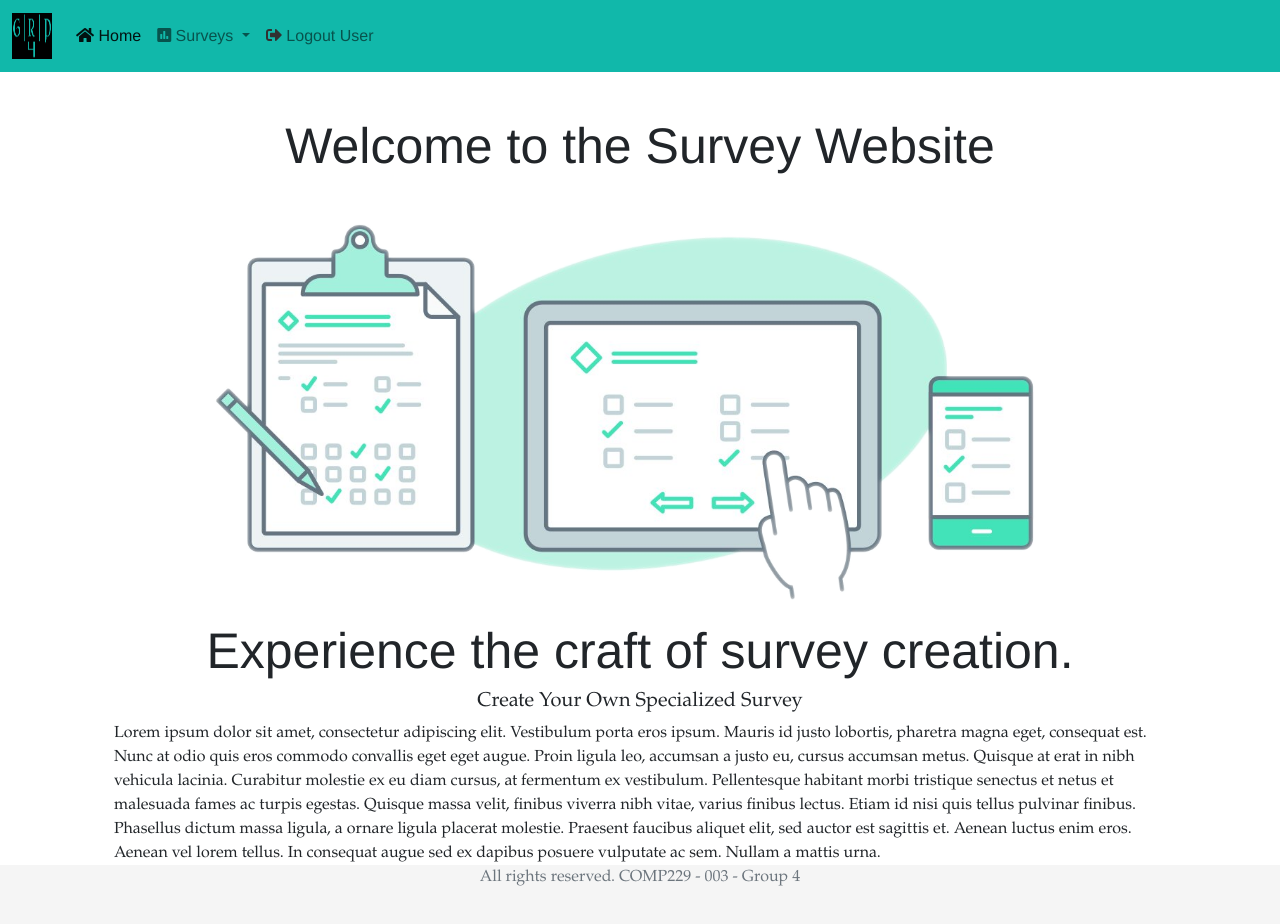
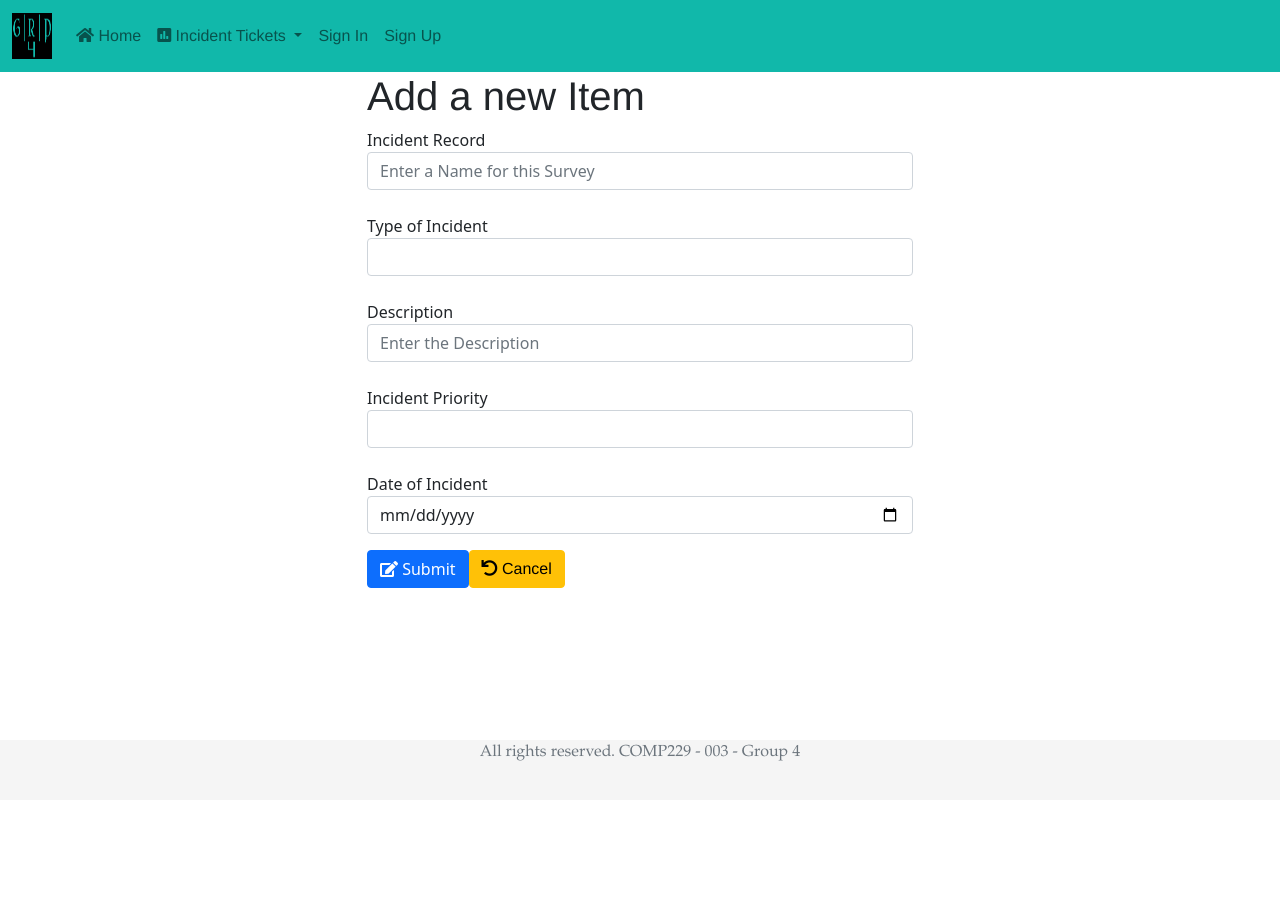
Before and after one commit to Miles136/COMP229-003-Group4-Angular, an Angular app: page /survey/add in a window 1280 px wide. Before the commit this address led to /. After the commit the page ends 800 px from the top, so only its background shows below. Built offline with nearby package versions, Linux system fonts and the light colour scheme; no server answers.

Commit message:
change from survey to ticket management

```diff
--- a/src/app/app.component.css
+++ b/src/app/app.component.css
@@ -0,0 +1,58 @@
+html {
+    position: relative;
+    min-height: 100%;
+  }
+  body {
+    /* Margin bottom by footer height */
+
+    margin-bottom: 60px;
+    color: #cfcdca;
+    background-color: #191a1a;
+  }
+  h1 {
+    font-family: Helvetica, Arial, sans-serif;
+    font-size: 50px;
+  }
+  h3 {
+    font-family: Garamond, serif;
+    font-size: 1.25rem;
+  }
+  p {
+    font-family: Garamond, serif;
+  }
+  img {
+    min-width: 400px;
+    max-width: 100%;
+    height: auto;
+  }
+  .logo {
+    min-width: 0;
+    width: 46px;
+    height: 46px;
+  }
+  a {
+    font-family: Helvetica, Arial, sans-serif;
+    line-height: 130%;
+    color:rgb(203, 253, 253);
+
+  }
+
+  .footer {
+    position: absolute;
+    bottom: 0;
+    width: 100%;
+    /* Set the fixed height of the footer here */
+    height: 60px;
+    background-color: #f5f5f5;
+  }
+  .flash{
+    color: red;
+  }
+
+  .divider:after,
+  .divider:before {
+  content: "";
+  flex: 1;
+  height: 1px;
+  background: #eee;
+  }
--- a/src/app/app.component.html
+++ b/src/app/app.component.html
@@ -1,2 +1 @@
-<!-- <app-index></app-index> -->
 <router-outlet></router-outlet>
--- a/src/app/app.module.ts
+++ b/src/app/app.module.ts
@@ -28,11 +28,8 @@ import { AuthGuard } from './components/auth/auth.guard';
     RouterModule.forRoot([
       { path: "", component: IndexComponent },
       { path: "survey/list", component: ListComponent },
+      { path: "survey/:mode", component: AddEditComponent },
       { path: "survey/:mode/:id", component: AddEditComponent, canActivate: [AuthGuard] },
-      // { path: "survey/edit", component: AddEditComponent, canActivate: [AuthGuard]},
-      // { path: "survey/add", component: AddEditComponent, canActivate: [AuthGuard]},
-      // { path: "survey/edit/:id", component: AddEditComponent, canActivate: [AuthGuard] },
-      // { path: "survey/add/:id", component: AddEditComponent, canActivate: [AuthGuard] },
       { path: "users/signup", component: SignUpComponent },
       { path: "users/signin", component: SignInComponent },
       { path: "**", redirectTo: "" }
--- a/src/app/components/partials/header.component.html
+++ b/src/app/components/partials/header.component.html
@@ -30,16 +30,19 @@
             <li class="nav-item dropdown">
               <!-- <% if (title == "List of Surveys" || title == "Create your own Survey") { %> -->
               <a class="nav-link dropdown-toggle" [class.active]="title == 'List of Surveys' || title == 'Create your own Survey'" href="#" role="button" data-bs-toggle="dropdown">
-                  <i class="fas fa-poll"></i> Surveys
+                  <i class="fas fa-poll"></i> Incident Tickets
               </a>
               <ul class="dropdown-menu">
-                <li><a class="dropdown-item" href="/survey/list">List of Surveys</a></li>
-                <li><a class="dropdown-item" href="/survey/add">Create your own Survey</a></li>
+                <li><a class="dropdown-item" href="/survey/list">List of Incident Tickets</a></li>
+                <li><a class="dropdown-item" href="/survey/add">Submit New Ticket</a></li>
               </ul>
             </li>
             <li class="nav-item">
-              <a *ngIf="true;else anon" class="nav-link" href="/users/signout"><i style="color:#313131" class="fas fa-sign-out-alt"></i> Logout User</a>
-              <ng-template #anon><a class="nav-link" href="/users/signin"><i style="color:#4e4e4e" class="fas fa-sign-in-alt"></i> Login </a></ng-template>
+                <a *ngIf="auth.username != null" class="nav-link" href="" (click)="logout()">Sign Out ({{ auth.username }})</a>
+                <a *ngIf="auth.username == null" class="nav-link" href="/users/signin">Sign In</a>
+            </li>
+            <li *ngIf="auth.username == null" class="nav-item">
+              <a class="nav-link" href="/users/signup">Sign Up</a>
             </li>
           </ul>
         </ul>
--- a/src/app/components/survey/add_edit.component.html
+++ b/src/app/components/survey/add_edit.component.html
@@ -12,33 +12,44 @@
                 <form novalidate #form="ngForm" (ngSubmit)="save(form)">
                     <div class="form-group">
                         <input type="hidden" name="id" [(ngModel)]="survey._id" value="{{ survey._id }}">
-                        <label for="surveyTextField">Name</label>
+                        <label for="surveyTextField">Incident Record</label>
                         <input type="text" class="form-control" id="surveyTextField" value="{{ survey.Name }}"
                             name="Name" placeholder="Enter a Name for this Survey" [(ngModel)]="survey.Name" required>
                     </div>
                     <br />
                     <div class="form-group">
-                        <label for="surveyTextField">Description</label>
-                        <input type="text" class="form-control" id="surveyTextField" placeholder="Enter the Description"
-                            name="Description" value="{{ survey.Description }}" [(ngModel)]="survey.Description" >
+                        <label for="customerInfo" class="labelList">Type of Incident</label>
+                        <select class="form-control" id="type" name="type" [(ngModel)]="survey.type" required>
+                            <option value="Workplace Incident">Workplace Incident</option>
+                            <option value="Security Breach" selected>Security Breach</option>
+                            <option value="Physical Damage">Physical Damage</option>
+                            <option value="Mechanical Failure">Mechanical Failure</option>
+                        </select>
+                        <!-- <input type="text" class="form-control" id="surveyTextField"
+                            placeholder="{{ survey.Question1 }}" name="Question1" [(ngModel)]="survey.Question1" required> -->
                     </div>
                     <br />
                     <div class="form-group">
-                        <label for="surveyTextField">Question1</label>
-                        <input type="text" class="form-control" id="surveyTextField"
-                            placeholder="{{ survey.Question1 }}" name="Question1" [(ngModel)]="survey.Question1" required>
+                        <label for="surveyTextField">Description</label>
+                        <input type="text" class="form-control" id="surveyTextField" placeholder="Enter the Description"
+                            name="Description" [(ngModel)]="survey.Description" >
+                    </div>
+                    <br />
+                    <div class="form-group ">
+                        <label for="customerInfo" class="labelList">Incident Priority</label>
+                        <select class="form-control" id="priority" name="priority" [(ngModel)]="survey.priority" required>
+                            <option value="High">Very Low</option>
+                            <option value="Low">Low</option>
+                            <option value="Normal" selected>Normal</option>
+                            <option value="High">High</option>
+                            <option value="High">Critical</option>
+                        </select>
                     </div>
                     <br />
                     <div class="form-group">
-                        <label for="surveyTextField">Question2</label>
-                        <input type="text" class="form-control" id="surveyTextField"
-                            placeholder="{{ survey.Question2 }}" name="Question2" [(ngModel)]="survey.Question2" required>
-                    </div>
-                    <br />
-                    <div class="form-group">
-                        <label for="surveyTextField">Question3</label>
-                        <input type="text" class="form-control" id="surveyTextField"
-                            placeholder="{{ survey.Question3 }}" name="Question3" [(ngModel)]="survey.Question3" required>
+                        <label for="surveyTextField">Date of Incident </label>
+                        <input type="date" class="form-control" id="surveyTextField"
+                            name="created" [(ngModel)]="survey.created" >
                     </div>
                     <div class="mt-3">
                         <button class="btn btn-primary" type="submit">
--- a/src/app/components/survey/list.component.html
+++ b/src/app/components/survey/list.component.html
@@ -3,15 +3,19 @@
   <!-- Main Content -->
   <main class="container">
     <div class="row">
-        <h1 align="center">List of Surveys</h1>
+        <h1 align="center">List of Incident <span style="color:rgb(21, 202, 193);">Tickets</span></h1>
         <br>
         <div class="table-responsive">
             <table class="table table-bordered table-striped table-hover table-dark">
                 <!-- Header Row-->
                 <tr>
-                    <th class="text-center">Name</th>
-                    <th class="text-center">Description</th>
-                    <th class="text-center" colspan="3">Actions</th>
+                    <th class="text-center">Incident Record</th>
+                    <th class="text-center">Type of Incident</th>
+                    <th class="text-center">Description of Incident</th>
+                    <th class="text-center">Incident Priority</th>
+                    <th class="text-center">Date of Incident</th>
+
+                    <th class="text-center" colspan="2">Actions</th>
                 </tr>
 
                 <!-- Repeatable Template Row -->
@@ -20,17 +24,16 @@
                     <tr *ngFor="let item of surveyList">
                         <td class="text-center">{{ item.Name }}</td>
                         <td class="text-center">{{ item.Description }}</td>
-                         <!-- This button will let you take the take the survey-->
+                        <td class="text-center">{{ item.type }}</td>
+                        <td class="text-center">{{ item.priority }}</td>
+                        <td class="text-center">{{ item.created }}</td>
+
                         <td class="text-center">
-                            <a href="/survey/edit/<%= Surveys[count]._id %>" class="btn btn-info btn-sm">
-                            <i class="fas fa-poll-h"></i> Take Survey</a>
-                        </td>
-                        <td class="text-center">
-                            <a href="/survey/edit/<%= Surveys[count]._id %>" class="btn btn-primary btn-sm">
+                            <a href="/survey/edit/{{ item._id }}" class="btn btn-primary btn-sm">
                             <i class="fas fa-pencil-alt"></i> Edit</a>
                         </td>
                         <td class="text-center">
-                            <a href="/survey/delete/<%= Surveys[count]._id %>" class="btn btn-danger btn-sm">
+                            <a href="/survey/delete/{{ item._id }}" class="btn btn-danger btn-sm">
                             <i class="fas fa-trash-alt"></i> Delete</a>
                         </td>
                     </tr>
@@ -41,7 +44,7 @@
     <div align="center">
         <a href="/survey/add" class="btn btn-primary align-self-end" role="button">
             <i class="fas fa-plus-circle"></i>
-            Create a New Survey
+            Add a new Ticket
         </a>
     </div>
   </main>
```
